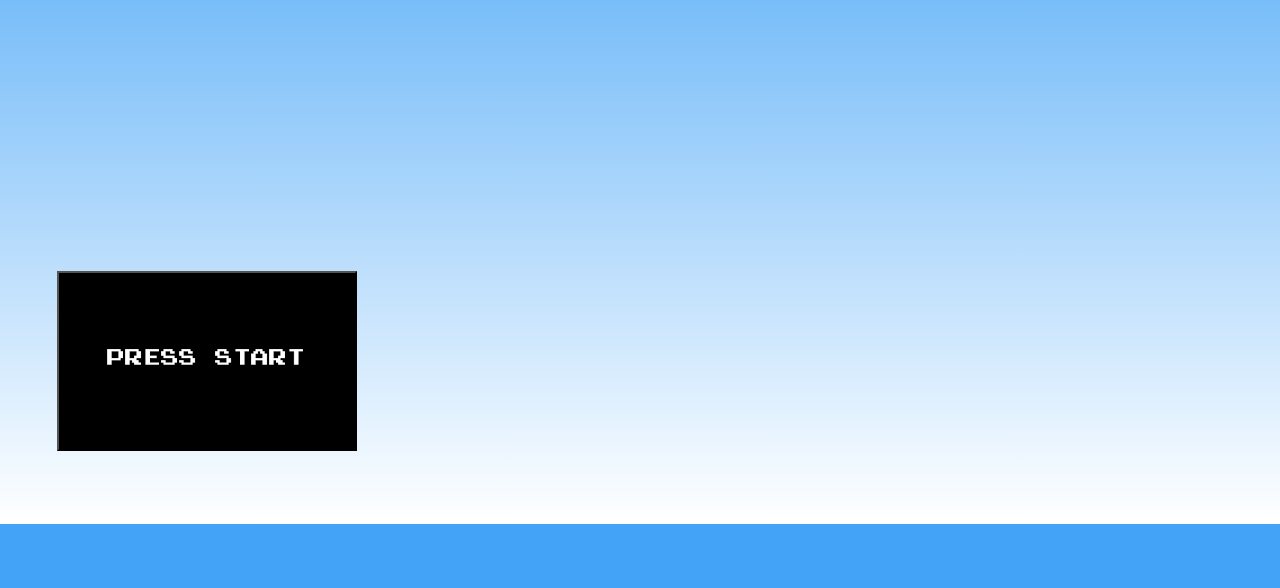
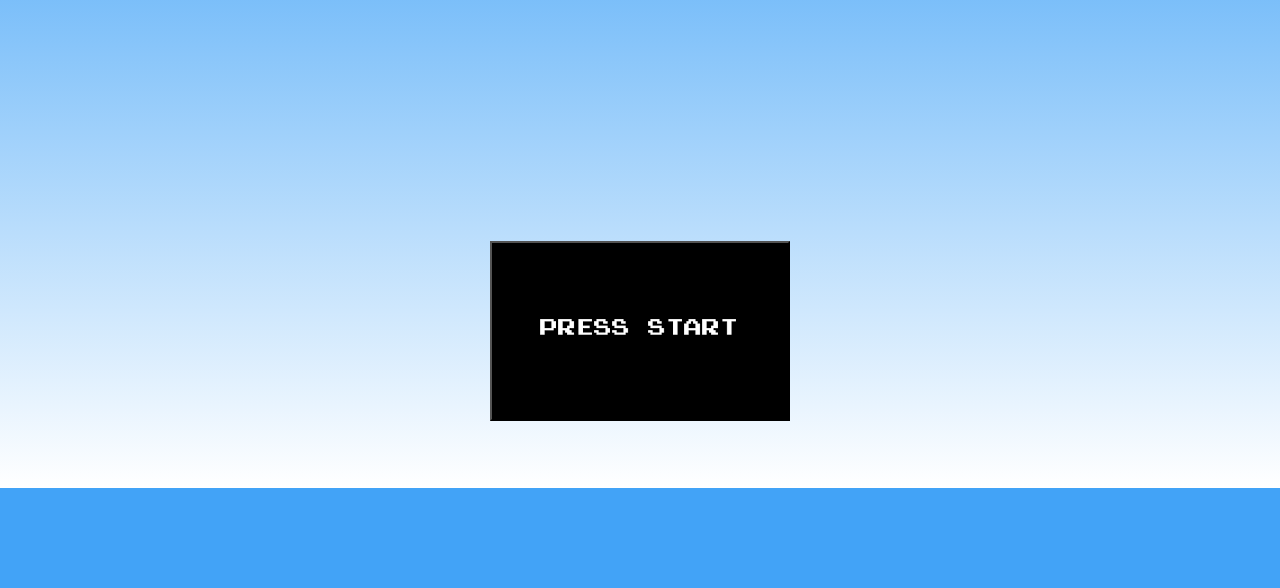
Before and after one commit to Akanta21/game, a plain HTML site: page index.html in a window 1280 px wide. Shown: the part 212-800 px from the top of the page. Drawn offline with nearby package versions, Linux system fonts and the light colour scheme; a web font is replaced by a local one.

Commit message:
adjusted screensize

```diff
--- a/memory.css
+++ b/memory.css
@@ -3,10 +3,11 @@
 }
 body{
   display:flex;
-  width:414px;
-  height:736px;
+  width:360px;
+  height:700px;
   justify-content:space-around;
   flex-direction:column;
+  margin:0 auto;
   color:black;
   background-color:#42a3f7;
   background-image:linear-gradient(#42a3f7, white);
@@ -109,7 +110,7 @@ button{
   background-color:gold;
   color:black;
   width:30%;
-  font-size:30px;
+  font-size:24px;
   margin:0 auto;
 }
 ul {
```
